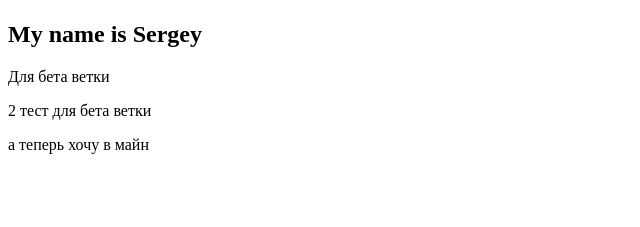
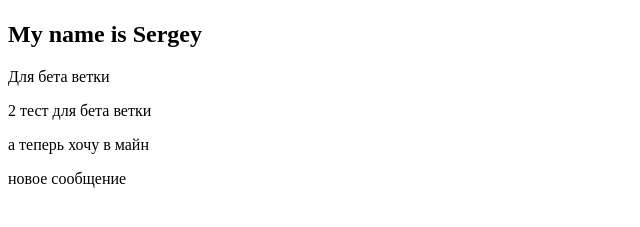
Before and after one commit to seregasnstein-hash/claswork, a plain HTML site: page index.html in a window 1280 px wide. Shown: the part 59-286 px from the top of the page, without its empty margins (0-640 px from the left). Drawn offline with Linux system fonts and the light colour scheme.

Commit message:
add new message

```diff
--- a/index.html
+++ b/index.html
@@ -11,5 +11,6 @@
     <p>Для бета ветки</p>
     <p>2 тест для бета ветки</p>
     <p> а теперь хочу в майн</p>
+    <p>новое сообщение</p>
 </body>
 </html>
```
